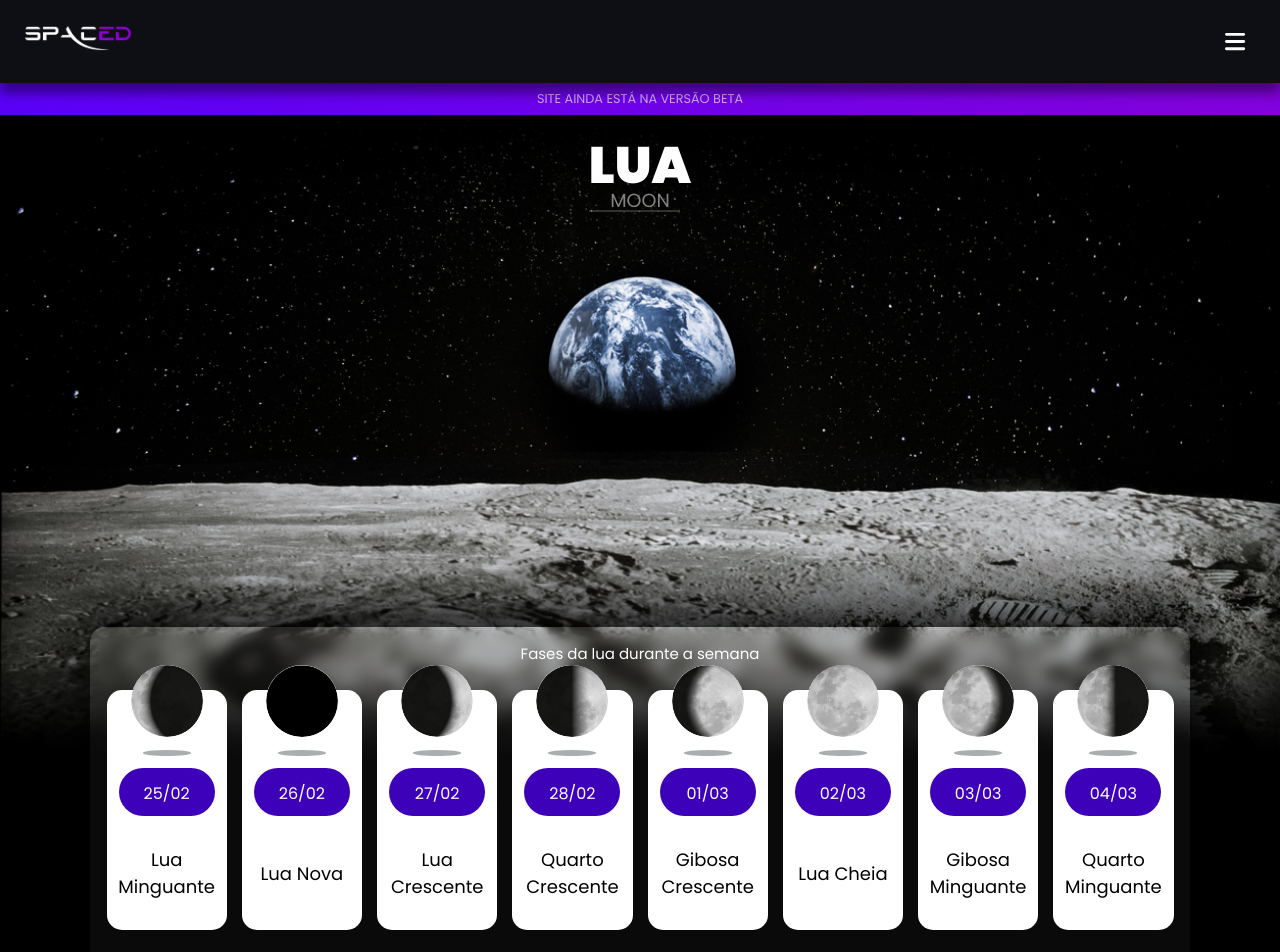
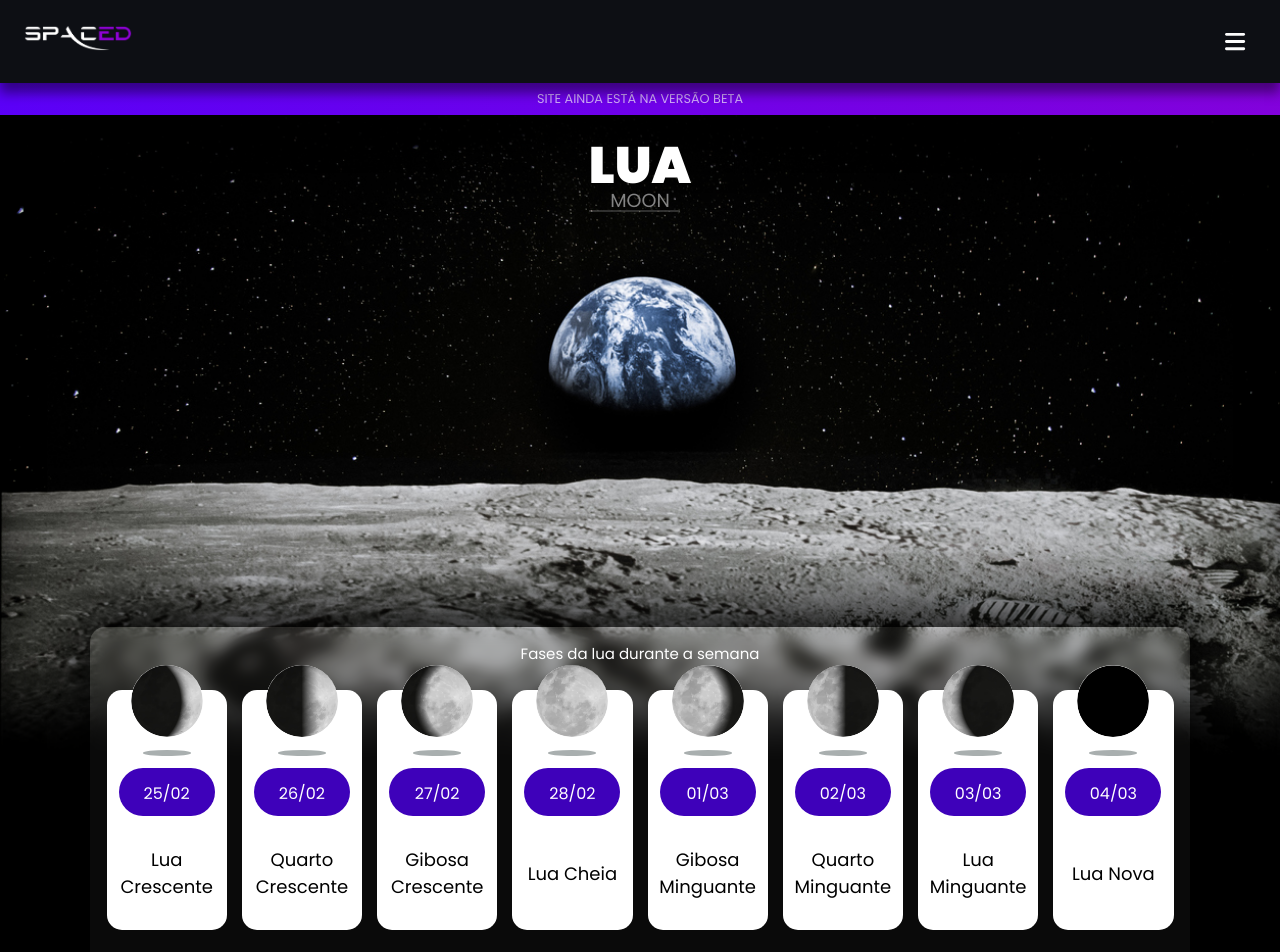
Before and after one commit to Glauedson/SPACED, a React (Vite) app: page /#/LUA in a window 1280 px wide. Shown: the top 952 px of the page. Built offline with nearby package versions, Linux system fonts and the light colour scheme; no server answers.

Commit message:
fix: Adiciona correção no problema dos dados das luas não estarem corretas ao dia
Esse bug corria durante certo periodo do dia, os dados das luas ficavam 1 dia atrasados em relação a data, tambem removi a opção de ver a fase da lua do dia anterior para melhorar o entendimento do usuario

```diff
--- a/src/pages/components/LuaDias.jsx
+++ b/src/pages/components/LuaDias.jsx
@@ -13,17 +13,16 @@ const MoonForecast = () => {
   const [previsao, setPrevisao] = useState(null)
 
   const mapearFaseLua = (valor) => {
-    const valorNormalizado = valor % 1;
-
-    if (valorNormalizado >= 0 && valorNormalizado < 0.025) return "Lua Nova";
-    if (valorNormalizado >= 0.025 && valorNormalizado < 0.235) return "Lua Crescente";
-    if (valorNormalizado >= 0.235 && valorNormalizado < 0.265) return "Quarto Crescente";
-    if (valorNormalizado >= 0.265 && valorNormalizado < 0.475) return "Gibosa Crescente";
-    if (valorNormalizado >= 0.475 && valorNormalizado < 0.525) return "Lua Cheia";
-    if (valorNormalizado >= 0.525 && valorNormalizado < 0.735) return "Gibosa Minguante";
-    if (valorNormalizado >= 0.735 && valorNormalizado < 0.765) return "Quarto Minguante";
-    return "Lua Minguante";
-  };
+    const valorNormalizado = valor % 1
+    if (valorNormalizado >= 0 && valorNormalizado < 0.025) return "Lua Nova"
+    if (valorNormalizado >= 0.025 && valorNormalizado < 0.235) return "Lua Crescente"
+    if (valorNormalizado >= 0.235 && valorNormalizado < 0.265) return "Quarto Crescente"
+    if (valorNormalizado >= 0.265 && valorNormalizado < 0.475) return "Gibosa Crescente"
+    if (valorNormalizado >= 0.475 && valorNormalizado < 0.525) return "Lua Cheia"
+    if (valorNormalizado >= 0.525 && valorNormalizado < 0.735) return "Gibosa Minguante"
+    if (valorNormalizado >= 0.735 && valorNormalizado < 0.765) return "Quarto Minguante"
+    return "Lua Minguante"
+  }
 
   const fasesParaImagens = {
     "Lua Nova": newMoon,
@@ -37,101 +36,68 @@ const MoonForecast = () => {
   }
 
   const formatarData = (dataString) => {
-    const data = new Date(dataString);
-    const dia = data.getDate().toString().padStart(2, '0');
-    const mes = (data.getMonth() + 1).toString().padStart(2, '0');
-    return `${dia}/${mes}`;
-  };
-
-  const ehHojeOuDepois = (dataString) => {
-    const hoje = new Date();
-    hoje.setHours(0, 0, 0, 0);
-
-    const dataComparar = new Date(dataString);
-    dataComparar.setHours(0, 0, 0, 0);
-
-    return dataComparar > hoje || (dataComparar.getTime() === hoje.getTime());
-  };
-
+    const data = new Date(dataString)
+    const dia = data.getDate().toString().padStart(2, '0')
+    const mes = (data.getMonth() + 1).toString().padStart(2, '0')
+    return `${dia}/${mes}`
+  }
 
   useEffect(() => {
     const fetchMoonPhases = async () => {
       try {
+        const geoResponse = await fetch(`https://api.ipgeolocation.io/astronomy?apiKey=SEU_API_KEY`)
+        if (!geoResponse.ok) throw new Error(`Erro na geolocalização: ${geoResponse.status}`)
+        const geoData = await geoResponse.json()
+        const latitude = geoData.location.latitude
+        const longitude = geoData.location.longitude
+
         const response = await fetch(
-          "https://api.open-meteo.com/v1/forecast?latitude=-23.55&longitude=-46.63&daily=moonphase&timezone=America/Sao_Paulo&forecast_days=10"
-        );
+          `https://api.open-meteo.com/v1/forecast?latitude=${latitude}&longitude=${longitude}&daily=moonphase&timezone=auto&forecast_days=8`
+        )
 
-        if (!response.ok) {
-          throw new Error(`Erro na requisição: ${response.status}`);
+        if (!response.ok) throw new Error(`Erro na requisição: ${response.status}`)
+        const data = await response.json()
+
+        if (data?.daily?.moonphase && data?.daily?.time) {
+          const fasesDaLuaProcessadas = data.daily.moonphase.map((fase, index) => ({
+            date: data.daily.time[index],
+            phase: mapearFaseLua(fase),
+            original: fase
+          })).slice(0, 8)
+          setPrevisao(fasesDaLuaProcessadas)
+        } else gerarDadosExemplo()
+      } catch (error) {
+        console.error("Erro ao buscar dados:", error)
+        gerarDadosExemplo()
+      }
     }
 
-        const data = await response.json();
-
-        if (data && data.daily && data.daily.moonphase && data.daily.time) {
-          const fasesDaLuaProcessadas = data.daily.moonphase
-            .map((fase, index) => {
-              const dataString = data.daily.time[index];
-              return {
-                date: dataString,
-                phase: mapearFaseLua(fase),
-                original: fase
-              };
-            })
-            .filter(item => ehHojeOuDepois(item.date))
-            .slice(0, 8);
-
-          setPrevisao(fasesDaLuaProcessadas);
-        } else {
-          gerarDadosExemplo();
-        }
-      } catch (error) {
-        console.error("Erro ao buscar dados:", error);
-        gerarDadosExemplo();
-      }
-    };
-
     const gerarDadosExemplo = () => {
-      const hoje = new Date();
-      const dadosExemplo = [];
+      const hoje = new Date()
+      const dadosExemplo = []
 
       for (let i = 0; i < 8; i++) {
-        const data = new Date(hoje);
-        data.setDate(hoje.getDate() + i);
-        const dataFormatada = data.toISOString().split('T')[0];
+        const data = new Date(hoje)
+        data.setDate(hoje.getDate() + i)
+        const dataFormatada = data.toISOString().split('T')[0]
 
-        let fase;
-        if (i === 0) {
-          fase = "Lua Minguante";
-        } else {
-          const fases = ["Lua Nova", "Lua Crescente", "Quarto Crescente", "Gibosa Crescente",
-                        "Lua Cheia", "Gibosa Minguante", "Quarto Minguante", "Lua Minguante"];
-          const indiceInicial = 7;
-          fase = fases[(indiceInicial + i) % 8];
+        const fasesDisponiveis = ["Lua Nova", "Lua Crescente", "Quarto Crescente",
+                                  "Gibosa Crescente", "Lua Cheia", "Gibosa Minguante",
+                                  "Quarto Minguante", "Lua Minguante"]
+        const faseAleatoria = fasesDisponiveis[(i + 1) % 8]
+
+        dadosExemplo.push({ date: dataFormatada, phase: faseAleatoria, original: null })
       }
-
-        dadosExemplo.push({
-          date: dataFormatada,
-          phase: fase,
-          original: null
-        });
+      setPrevisao(dadosExemplo)
     }
-
-      setPrevisao(dadosExemplo);
-    };
-
-    fetchMoonPhases();
-  }, []);
+    fetchMoonPhases()
+  }, [])
 
   return (
     <>
       {previsao ? (
         <div className="caixaDiasSemana">
-          {previsao.map((dia, index) => {
-            const faseLua = dia.phase;
-            const imagemFaseLua = fasesParaImagens[faseLua];
-            const dataFormatada = formatarData(dia.date);
-
-            return (
+          {previsao.map((dia, index) => (
             <motion.div
               key={index}
               className="caixaDia"
@@ -142,21 +108,13 @@ const MoonForecast = () => {
             >
               <div
                 className="caixaDiaFoto"
-                  style={{
-                    backgroundImage: `url(${imagemFaseLua || ''})`,
-                    backgroundPosition: 'center',
-                  }}
+                style={{ backgroundImage: `url(${fasesParaImagens[dia.phase] || ''})`, backgroundPosition: 'center' }}
               ></div>
               <div className="sombra"></div>
-                <div className="dia">
-                  <p>{dataFormatada}</p>
-                </div>
-                <div className="faseLua">
-                  <p>{faseLua}</p>
-                </div>
+              <div className="dia"><p>{formatarData(dia.date)}</p></div>
+              <div className="faseLua"><p>{dia.phase}</p></div>
             </motion.div>
-            )
-          })}
+          ))}
         </div>
       ) : (
         <p>Carregando...</p>
--- a/src/pages/lua/styles.css
+++ b/src/pages/lua/styles.css
@@ -274,10 +274,12 @@ body::-webkit-scrollbar {
     justify-content: space-between;
     align-items: center;
     font-size: clamp(12px, 0.7vw, 15vw);
+    -webkit-box-shadow: 0px 4px 4px 0px rgba(0,0,0,0.25);
+    -moz-box-shadow: 0px 4px 4px 0px rgba(0,0,0,0.25);
+    box-shadow: 0px 4px 4px 0px rgba(0, 0, 0, 0.25);
 }
 
 .descricaoDaAtualizacao{
-    background-color: #D9D9D9;
     padding: 18px 30px 18px 30px;
     border-radius: 0px 0px 15px 15px;
     font-size: clamp(12px, 0.7vw, 15vw);
```
Lines whose indentation alone changed are shown as unchanged.
